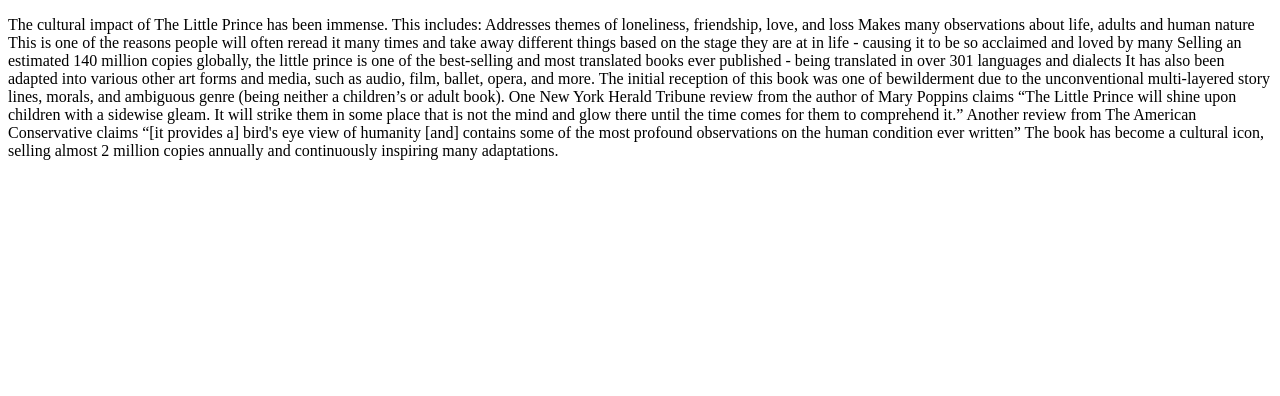
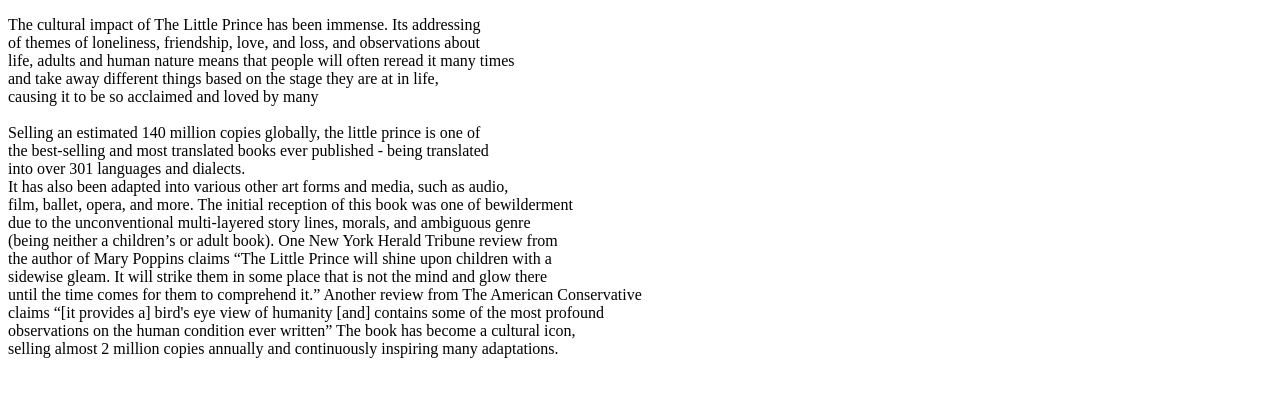
Before and after one commit to ReverendSymes/LittlePrince.github.io, a plain HTML site: page cultural-impact.html in a window 1280 px wide. Drawn offline with Linux system fonts and the light colour scheme.

Commit message:
Update cultural-impact.html

```diff
--- a/cultural-impact.html
+++ b/cultural-impact.html
@@ -6,16 +6,25 @@
     <link href="Style.css">
   </head>
   <body>
-    <p>The cultural impact of The Little Prince has been immense. This includes:
-      Addresses themes of loneliness, friendship, love, and loss
-  Makes many observations about life, adults and human nature
-  This is one of the reasons people will often reread it many times and take away different things based on the stage they are at in life - causing it to be so acclaimed and loved by many
-  Selling an estimated 140 million copies globally, the little prince is one of the best-selling and most translated books ever published - being translated in over 301 languages and dialects
-  It has also been adapted into various other art forms and media, such as audio, film, ballet, opera, and more.
-  The initial reception of this book was one of bewilderment due to the unconventional multi-layered story lines, morals, and ambiguous genre (being neither a children’s or adult book).
-  One New York Herald Tribune review from the author of Mary Poppins claims “The Little Prince will shine upon children with a sidewise gleam. It will strike them in some place that is not the mind and glow there until the time comes for them to comprehend it.”
-  Another review from The American Conservative claims “[it provides a] bird's eye view of humanity [and] contains some of the most profound observations on the human condition ever written”
-  The book has become a cultural icon, selling almost 2 million copies annually and continuously inspiring many adaptations.
+    <p>The cultural impact of The Little Prince has been immense. Its addressing <br>
+    of themes of loneliness, friendship, love, and loss, and observations about <br>
+    life, adults and human nature means that people will often reread it many times <br>
+    and take away different things based on the stage they are at in life, <br>
+    causing it to be so acclaimed and loved by many <br><br>
+
+  Selling an estimated 140 million copies globally, the little prince is one of <br>
+  the best-selling and most translated books ever published - being translated <br>
+  into over 301 languages and dialects. <br>
+  It has also been adapted into various other art forms and media, such as audio, <br>
+  film, ballet, opera, and more. The initial reception of this book was one of bewilderment <br>
+  due to the unconventional multi-layered story lines, morals, and ambiguous genre <br>
+  (being neither a children’s or adult book). One New York Herald Tribune review from <br>
+  the author of Mary Poppins claims “The Little Prince will shine upon children with a <br>
+  sidewise gleam. It will strike them in some place that is not the mind and glow there <br>
+  until the time comes for them to comprehend it.” Another review from The American Conservative <br>
+  claims “[it provides a] bird's eye view of humanity [and] contains some of the most profound <br>
+  observations on the human condition ever written” The book has become a cultural icon, <br>
+  selling almost 2 million copies annually and continuously inspiring many adaptations. <br><br>
 </p>
   </body>
 </html>
```
